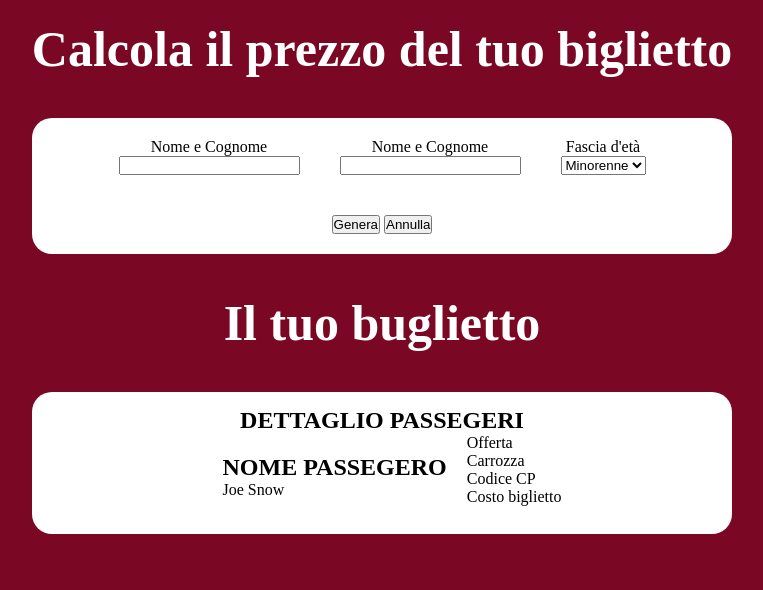
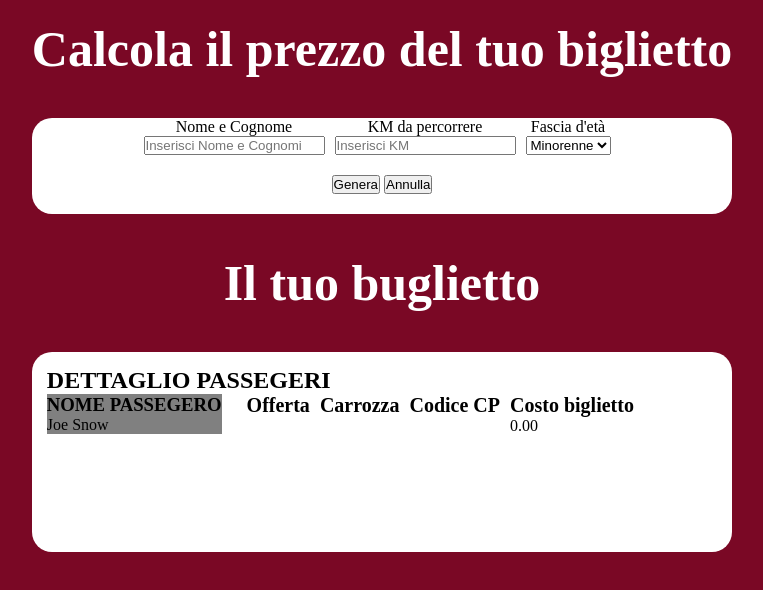
Before and after one commit to IulianBotnari/js-biglietto-treno-form, a plain HTML site: page index.html in a window 1280 px wide. Both pictures are taken after a click on the button "Genera". Shown: the whole page, without its empty margins (258-1021 px from the left). Drawn offline with Linux system fonts and the light colour scheme.

Commit message:
Push correct function

```diff
--- a/index.html
+++ b/index.html
@@ -12,28 +12,28 @@
         <div class="card">
             <div class="row">
                 <div class="col_4">
-                    <label for="">Nome e Cognome</label>
-                    <input type="text">
+                    <label for="nome_cognome">Nome e Cognome</label>
+                    <input id="nome_cognome" type="text" placeholder="Inserisci Nome e Cognomi" name="nome_cognome">
                 </div>
 
                 <div class="col_4">
-                    <label for="">Nome e Cognome</label>
-                    <input type="text">
+                    <label for="distanceKm">KM da percorrere</label>
+                    <input id="distanceKm" type="text" placeholder="Inserisci KM" name="distanceKm">
                 </div>
 
                 <div class="col_4">
-                <label for="Fascai d'età">Fascia d'età</label>
-                <select name="" id="">
-                    <option value="">Minorenne</option>
-                    <option value="">Sfortunato</option>
-                    <option value="">Anziano</option>
+                <label for="passengerAge">Fascia d'età</label>
+                <select name="passengerAge" id="passengerAge">
+                    <option value="Minorenne">Minorenne</option>
+                    <option value="Sfortunato">Sfortunato</option>
+                    <option value="Anziano">Anziano</option>
                 </select>
 
                 </div>
             </div>
 
             <div class="pulsanti">
-                <button type="submit">Genera</button>
+                <button id="calc" type="submit">Genera</button>
                 <button>Annulla</button>
             </div>
         </div>
@@ -43,29 +43,29 @@
             <h2>DETTAGLIO PASSEGERI</h2>
             <div class="row2">
                 <div class="col_4">
-                    <div>
-                        <h2>NOME PASSEGERO</h2>
+                    <div class="passenger_details">
+                        <h3>NOME PASSEGERO</h3>
                         <span>Joe Snow</span>
                     </div>
                 </div>
 
                 <div class="col_8">
-                    <div>
-                        <div>Offerta</div>
+                    <div class="container_tag">
+                        <div class="bilet_tag">Offerta</div>
                         <p></p>
 
                     </div>
-                    <div>
-                        <div>Carrozza</div>
+                    <div class="container_tag">
+                        <div class="bilet_tag">Carrozza</div>
                         <p></p>
                     </div>
-                    <div>
-                        <div>Codice CP</div>
+                    <div class="container_tag">
+                        <div class="bilet_tag">Codice CP</div>
                         <p></p>
                     </div>
-                    <div>
-                        <div>Costo biglietto</div>
-                        <p></p>
+                    <div class="container_tag">
+                        <div class="bilet_tag">Costo biglietto</div>
+                        <p id="costBilet"></p>
                     </div>
                 </div>
             </div>
--- a/main.js
+++ b/main.js
@@ -1,16 +1,26 @@
 //mistone1
 
 
-let biletPrice = document.getElementById("biletPrice").innerHTML
+let calcButton = document.getElementById("calc")
 
-let priceBilet = calcBiletPrice()
-console.log(priceBilet);
+calcButton.addEventListener("click", calcBiletPrice)
+
 
 function calcBiletPrice() {
 
-    let passengerAge = 17//Number(prompt("Inserisci età del passegero"))
+    let passengerAge = document.getElementById("passengerAge")
 
-    let distanceKm = 10//Number(prompt("Inserisci età del passegero"))
+    let ageValue = passengerAge.value
+
+    console.log(ageValue);
+
+
+    let distanceKm = document.getElementById("distanceKm")
+    let distanceKmValue = distanceKm.value
+
+    console.log(distanceKmValue);
+
+
 
     let priceForKm = 0.21
 
@@ -18,17 +28,17 @@ function calcBiletPrice() {
 
     let disconut40 = 0.40
 
-    let clacPrice = (distanceKm * priceForKm)
+    let clacPrice = (distanceKmValue * priceForKm)
 
-    if (passengerAge < 18) {
+    if (ageValue === "Minorenne") {
 
         clacPrice = clacPrice - (clacPrice * disconut20)
-        return clacPrice.toFixed(2)
-    }else if (passengerAge > 65) {
+        return document.getElementById("costBilet").innerHTML = clacPrice.toFixed(2)
+    }else if (ageValue === "Anziano") {
         clacPrice = clacPrice - (clacPrice * disconut40)
-        return clacPrice.toFixed(2)
+        return document.getElementById("costBilet").innerHTML = clacPrice.toFixed(2)
     } else {
-        return clacPrice.toFixed(2)
+        return document.getElementById("costBilet").innerHTML = clacPrice.toFixed(2)
     }
 
 }
--- a/style.css
+++ b/style.css
@@ -36,11 +36,12 @@
 .card2{
     background-color: white;
     display: flex;
-    align-items: center;
     flex-direction: column;
+
     border-radius: 20px;
     margin: 40px 0px;
     padding: 15PX;
+    min-height: 200px;
 }
 
 
@@ -56,8 +57,9 @@
 
 .row2{
     display: flex;
-    justify-content: center;
-    width: 75%;
+    width: 100%;
+
+
 
 
 
@@ -66,15 +68,37 @@
 .col_4{
     width: calc(100 / 12 * 4);
     display: flex;
-    margin: 20px;
     flex-direction: column;
     align-items: center;
+    padding-right: 10px;
 }
 
 .col_8{
     width: calc(100 / 12 * 8);
+    display: flex;
+    padding-left: 10px;
 }
 
 .pulsanti{
     margin: 20px;
 }
+
+
+.bilet_tag{
+    font-size: 20px;
+    font-weight: bold;
+
+}
+
+h2{
+
+}
+
+.container_tag{
+    margin: 0 5px;
+}
+
+.passenger_details{
+    background-color: gray;
+
+}
```
